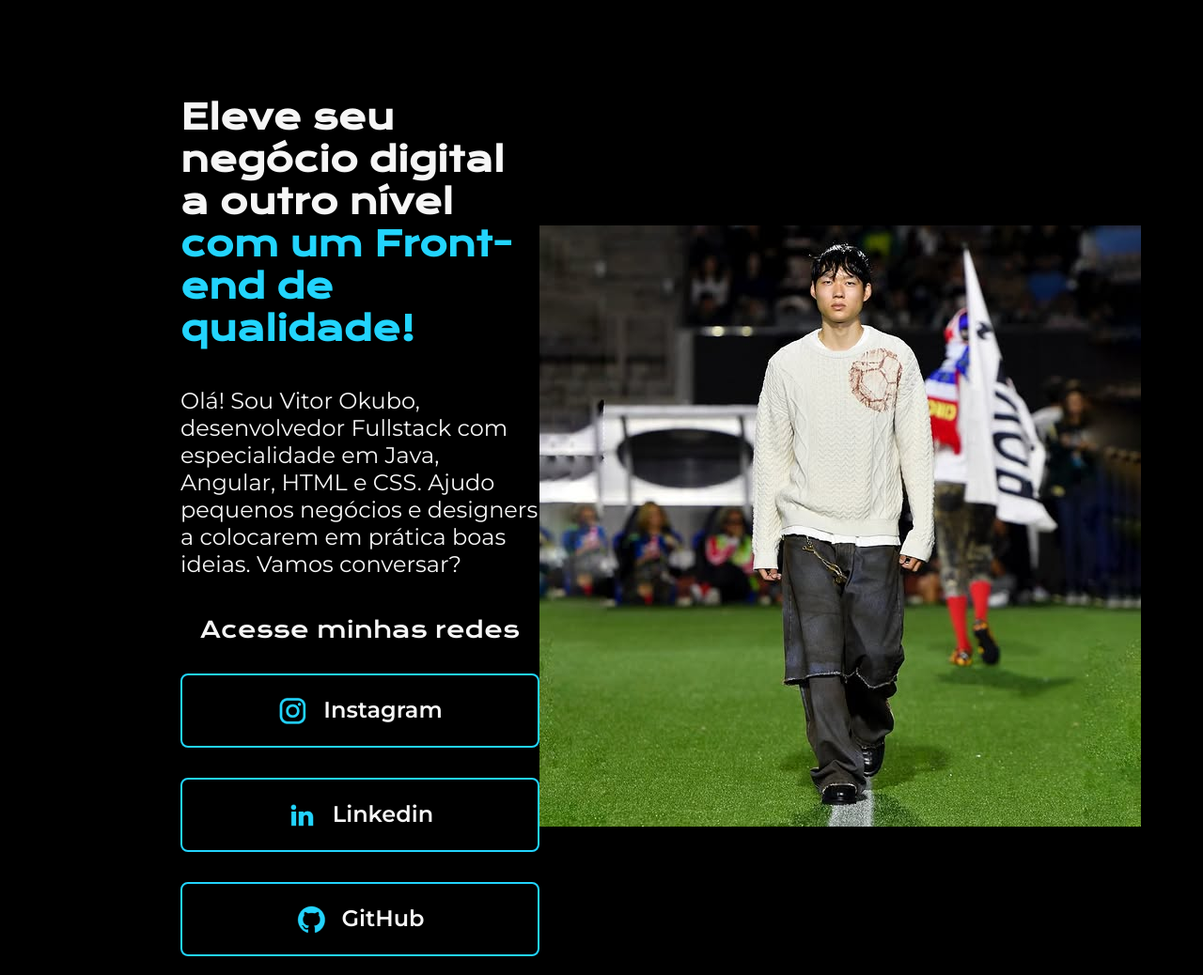
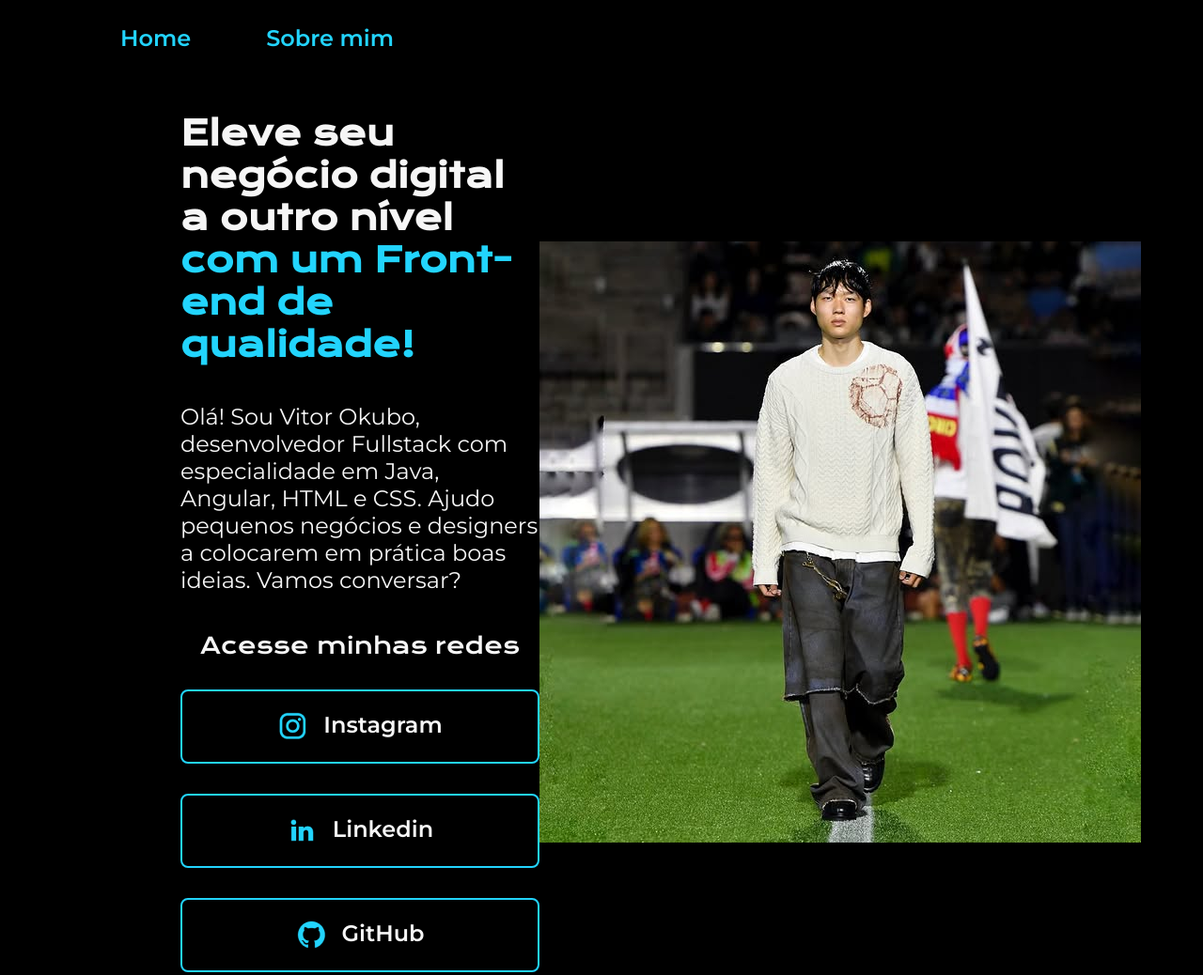
Before and after one commit to vhokuboz/portfolio-alura, a plain HTML site: page index.html in a window 1280 px wide. Shown: the top 1038 px of the page at 94% size. Drawn offline with nearby package versions, Linux system fonts and the light colour scheme.

Commit message:
Criando e estilizando cabecalho

```diff
--- a/index.html
+++ b/index.html
@@ -10,7 +10,12 @@
 </head>
 
 <body>
-  <header></header>
+  <header class="cabecalho">
+    <nav class="cabecalho__menu">
+      <a class="cabecalho__menu__link" href="">Home</a>
+      <a class="cabecalho__menu__link" href="">Sobre mim</a>
+    </nav>
+  </header>
   <main class="apresentacao">
     <section class="apresentacao__conteudo">
       <h1 class="apresentacao__conteudo__titulo">Eleve seu negócio digital a outro nível <strong class="titulo-destaque">com um Front-end de qualidade!</strong></h1>
--- a/style.css
+++ b/style.css
@@ -12,12 +12,25 @@ body {
   box-sizing: border-box;
 }
 
-.titulo-destaque {
-  color: #22D4FD
+.cabecalho {
+  padding: 2% 0% 0% 10%;
+}
+
+.cabecalho__menu {
+  display: flex;
+  gap: 80px;
+}
+
+.cabecalho__menu__link {
+  font-family: 'Montserrat', sans-serif;
+  font-size: 24px;
+  font-weight: 600;
+  color: #22D4FD;
+  text-decoration: none;
 }
 
 .apresentacao {
-  padding: 8% 15%;
+  padding: 5% 15%;
   display: flex;
   align-items: center;
   justify-content: space-between;
@@ -33,6 +46,10 @@ body {
 .apresentacao__conteudo__titulo {
   font-size: 36px;
   font-family: 'Krona One', sans-serif;
+}
+
+.titulo-destaque {
+  color: #22D4FD
 }
 
 .apresentacao__conteudo__texto {
```
